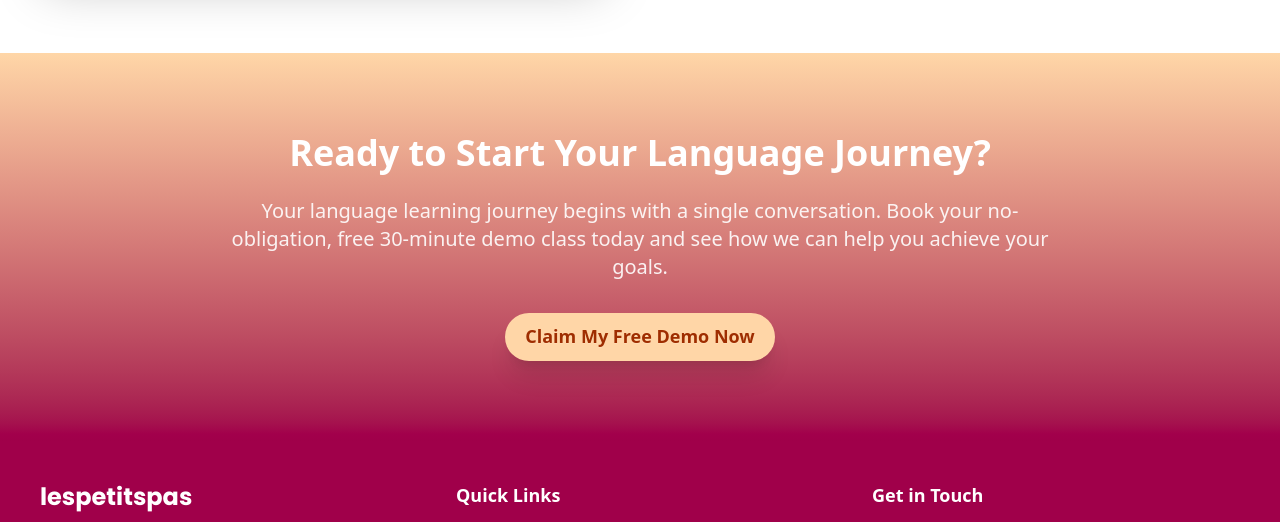
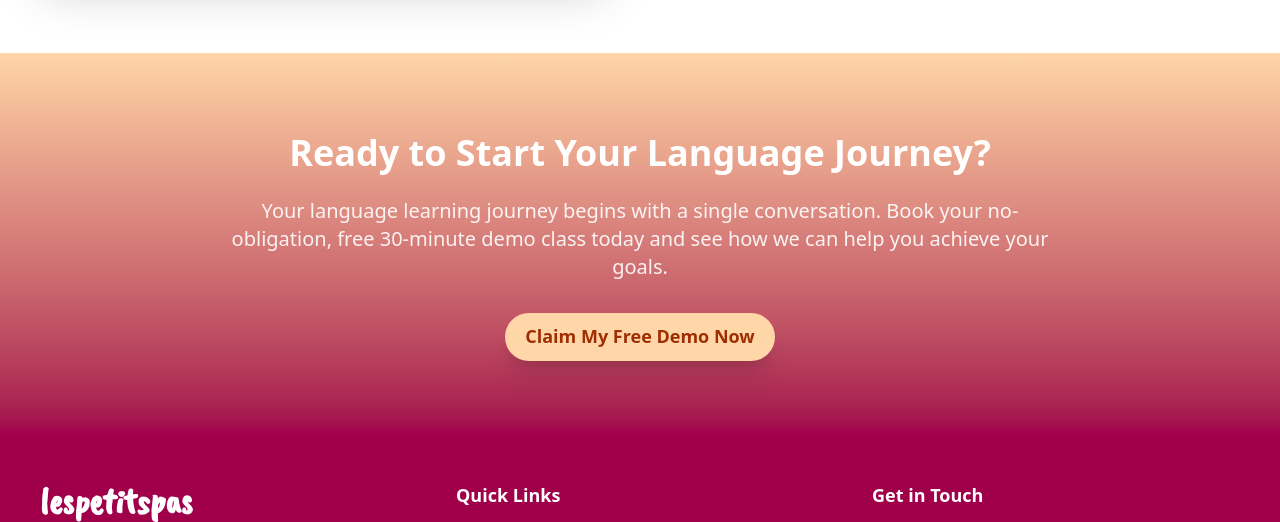
Before and after one commit to mehradotdev/lespetitspas-web, an Astro site: page / in a window 1280 px wide. Shown: the part 3524-4046 px from the top of the page. Built offline with nearby package versions, Linux system fonts and the light colour scheme; Astro itself is replaced by a stand-in of ours.

Commit message:
chore: minor font change in footer

```diff
--- a/src/components/Footer.astro
+++ b/src/components/Footer.astro
@@ -10,8 +10,8 @@ import { Mail, Instagram } from "@lucide/astro";
     <div class="grid grid-cols-1 md:grid-cols-3 gap-12 w-full text-left">
       <div>
         <h3
-          class="text-2xl font-bold mb-3"
-          style="font-family: Poppins, serif;"
+          class="text-4xl font-bold mb-3"
+          style="font-family: Caveat Brush, serif;"
         >
           lespetitspas
         </h3>
```
